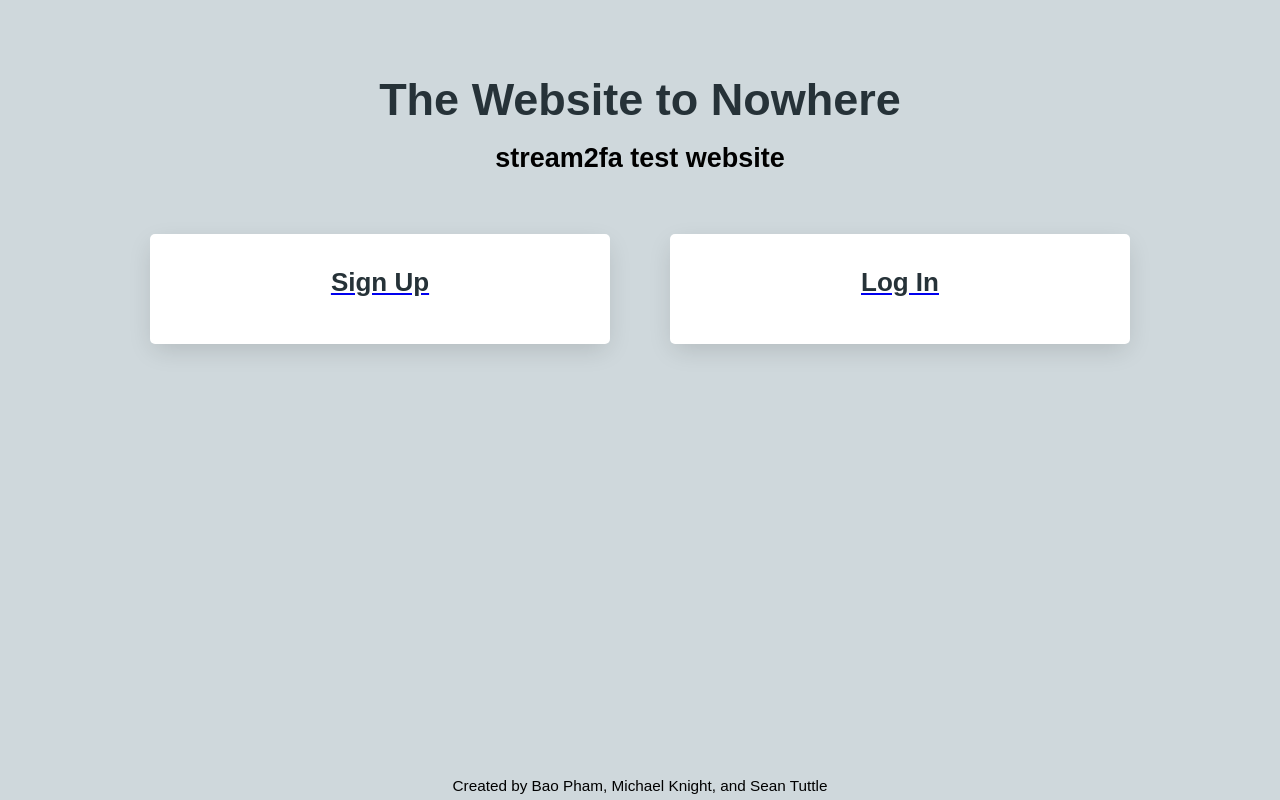
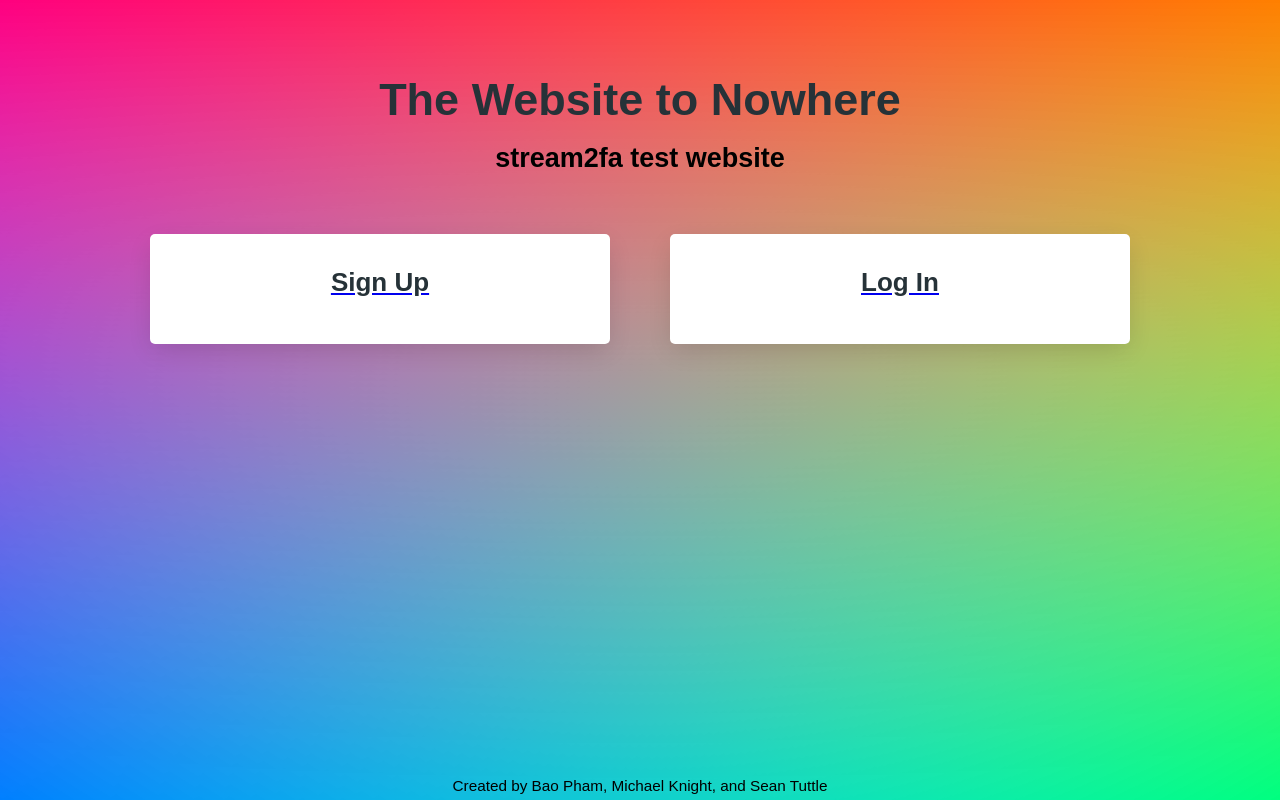
Before and after one commit to vandysean/CS4287Project, a Flask app: page / in a window 1280 px wide. Run offline with Flask 2, Linux system fonts and the light colour scheme.

Commit message:
update test app background style

```diff
--- a/stream2fa-testapp/static/css/styles.css
+++ b/stream2fa-testapp/static/css/styles.css
@@ -34,7 +34,11 @@ body {
   font-size: 18px;
   line-height: 28px;
   color: var(--black);
-  background: var(--grey-light);
+  background:
+    linear-gradient(red, transparent),
+    linear-gradient(to top left, lime, transparent),
+    linear-gradient(to top right, blue, transparent);
+  background-blend-mode: screen;
 }
 
 /* Typography */
```
